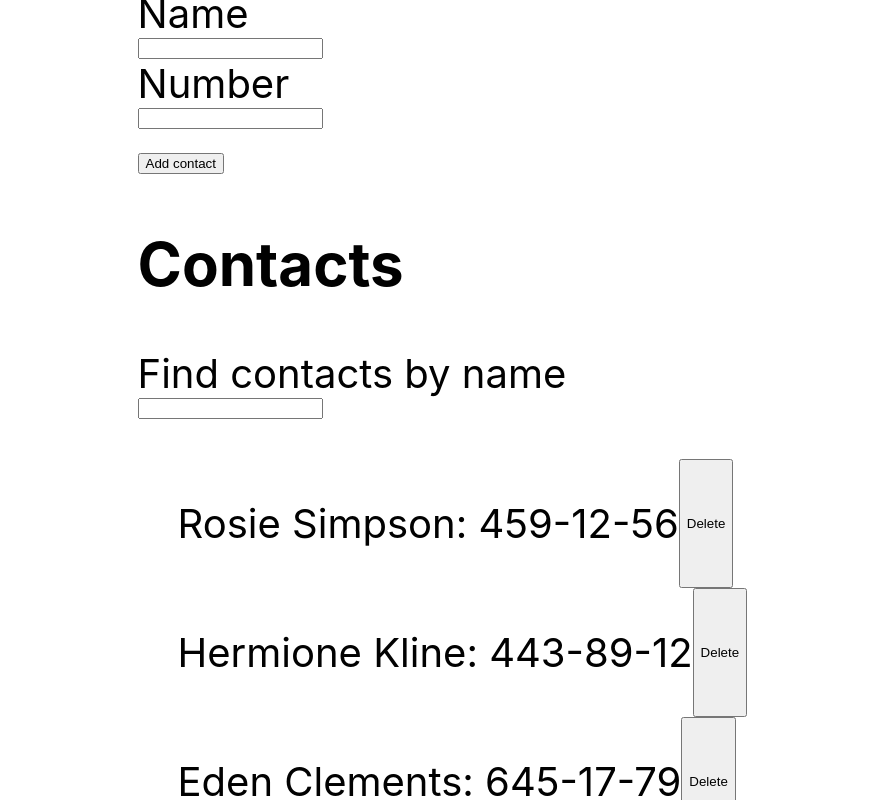
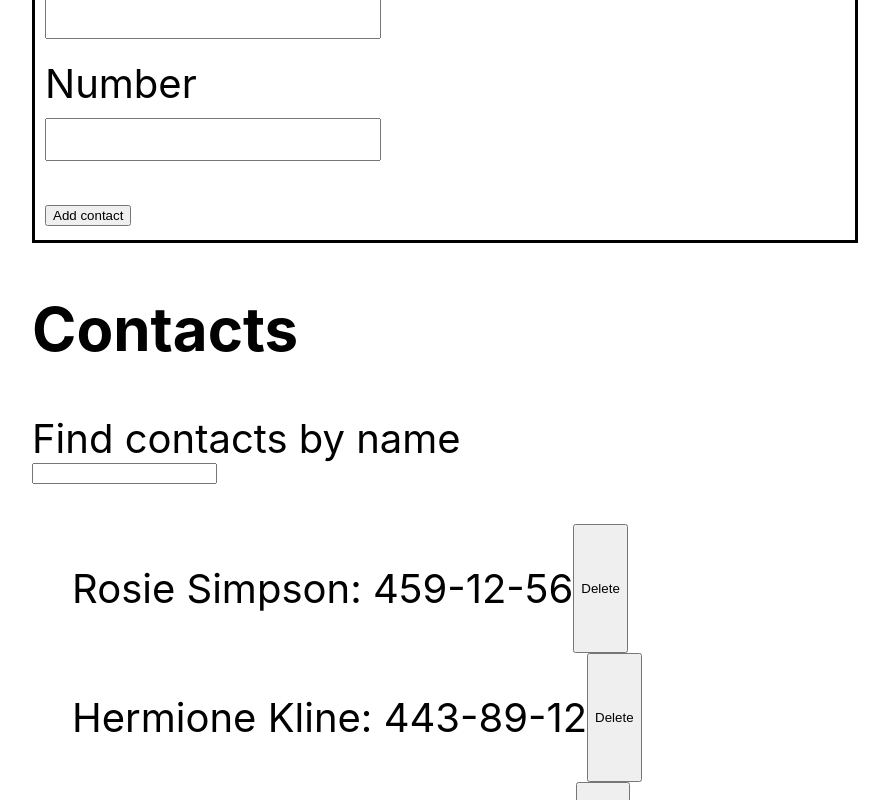
Before and after one commit to YevhenBez/goit-react-hw-02-phonebook, a React (Create React App) app: page / in a window 1280 px wide. Shown: the top 800 px of the page, without its empty margins (195-1084 px from the left). Built offline with nearby package versions, Linux system fonts and the light colour scheme.

Commit message:
Стилизировал Компонент ContactForm    Задание 2 Модуль 2 REACT
Стилизировал Компонент ContactForm    Задание 2 Модуль 2 REACT

```diff
--- a/src/components/contactForm/ContactForm.js
+++ b/src/components/contactForm/ContactForm.js
@@ -27,8 +27,8 @@ class ContactForm extends React.Component {
 
     render() {
         return (
-            <form onSubmit={this.handleSubmit}>
-                <label>
+            <form className={css.formStyle} onSubmit={this.handleSubmit}>
+                <label className={css.labelStyle}>
                     Name
                     <input
                         className={css.inputName}
@@ -40,7 +40,7 @@ class ContactForm extends React.Component {
                         onChange={this.handleChange}
                     />
                 </label>
-                <label>
+                <label className={css.labelStyle}>
                     Number
                     <input
                         className={css.inputName}
--- a/src/components/contactForm/css/contactForm.module.css
+++ b/src/components/contactForm/css/contactForm.module.css
@@ -1,3 +1,17 @@
+.formStyle {
+    border: 3px solid black;
+    width: 800px;
+    padding: 10px;
+}
+
+.labelStyle {
+    display: block;
+    margin-bottom: 20px;
+}
+
 .inputName {
     display: block;
+    font-size: 25px;
+    margin-top: 10px;
+    padding: 5px;
 }
```
